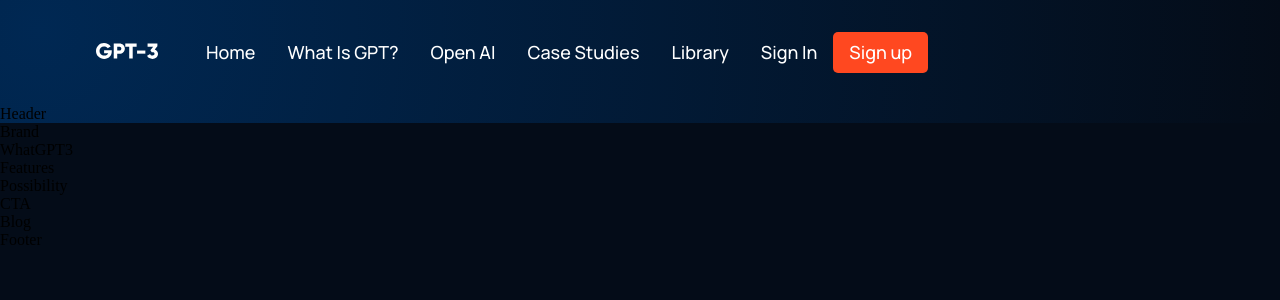
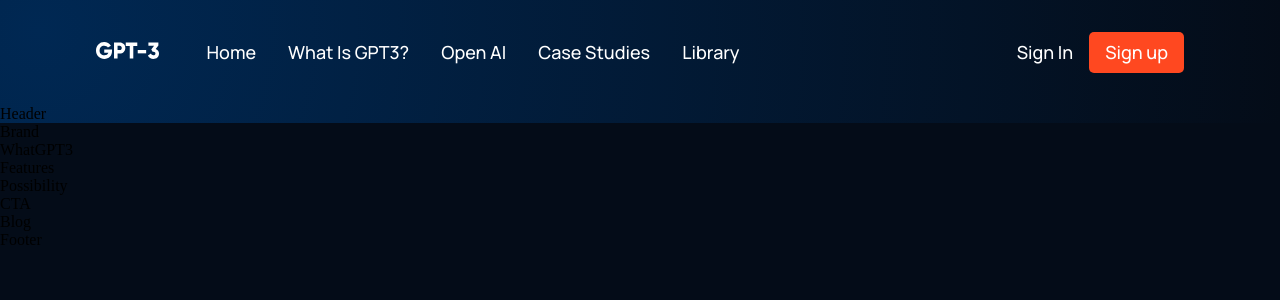
Before and after one commit to gsharma101/GPT3, a React (Create React App) app: page / in a window 1280 px wide. Shown: the top 300 px of the page. Built offline with nearby package versions, Linux system fonts and the light colour scheme.

Commit message:
navbar completed

```diff
--- a/src/components/navbar/Navbar.jsx
+++ b/src/components/navbar/Navbar.jsx
@@ -3,13 +3,21 @@
 import logo from "../../assets/logo.svg";
 import "./navbar.css";
 
-const Menu = () => (
-  <>
+const Navbar = () => {
+  const [toggleMenu, setToggleMenu] = useState(false);
+
+  return (
+    <div className="gpt3__navbar">
+      <div className="gpt3__navbar-links">
+        <div className="gpt3__navbar-links_logo">
+          <img src={logo} />
+        </div>
+        <div className="gpt3__navbar-links_container">
           <p>
             <a href="#home">Home</a>
           </p>
           <p>
-      <a href="#wgpt3">What is GPT?</a>
+            <a href="#wgpt3">What is GPT3?</a>
           </p>
           <p>
             <a href="#possibility">Open AI</a>
@@ -20,26 +28,11 @@
           <p>
             <a href="#blog">Library</a>
           </p>
-  </>
-);
-
-// ? BEM Block Element Modifier
-
-const Navbar = () => {
-  const [toggleMenu, setToggleMenu] = useState(false);
-
-  return (
-    <div className="gpt3__navbar">
-      <div className="gpt3__navbar-links">
-        <div className="gpt3__navbar-links_logo">
-          <img src={logo} alt="logo" />
         </div>
-        <div className="gpt3__navbar-links_container">
-          <Menu />
       </div>
       <div className="gpt3__navbar-sign">
         <p>Sign in</p>
-          <button type="button">Sign up </button>
+        <button type="button">Sign up</button>
       </div>
       <div className="gpt3__navbar-menu">
         {toggleMenu ? (
@@ -58,15 +51,28 @@
         {toggleMenu && (
           <div className="gpt3__navbar-menu_container scale-up-center">
             <div className="gpt3__navbar-menu_container-links">
-                <Menu />
+              <p>
+                <a href="#home">Home</a>
+              </p>
+              <p>
+                <a href="#wgpt3">What is GPT3?</a>
+              </p>
+              <p>
+                <a href="#possibility">Open AI</a>
+              </p>
+              <p>
+                <a href="#features">Case Studies</a>
+              </p>
+              <p>
+                <a href="#blog">Library</a>
+              </p>
+            </div>
             <div className="gpt3__navbar-menu_container-links-sign">
               <p>Sign in</p>
-                  <button type="button">Sign up </button>
-                </div>
+              <button type="button">Sign up</button>
             </div>
           </div>
         )}
-        </div>
       </div>
     </div>
   );
--- a/src/components/navbar/navbar.css
+++ b/src/components/navbar/navbar.css
@@ -2,6 +2,7 @@
     display: flex;
     justify-content: space-between;
     align-items: center;
+
     padding: 2rem 6rem;
 }
 
@@ -17,13 +18,8 @@
 }
 
 .gpt3__navbar-links_logo img {
-    width: 62px;
-    height: 16px;
-}
-
-.gpt_navbar-links_container {
-    display: flex;
-    flex-direction: row;
+    width: 62.56px;
+    height: 16.02px;
 }
 
 .gpt3__navbar-links_container {
@@ -46,6 +42,7 @@
     font-size: 18px;
     line-height: 25px;
     text-transform: capitalize;
+
     margin: 0 1rem;
     cursor: pointer;
 }
@@ -53,24 +50,85 @@
 .gpt3__navbar-sign button,
 .gpt3__navbar-menu_container button {
     padding: 0.5rem 1rem;
-    left: 1153px;
-    top: 55px;
     color: #fff;
+    background: #FF4820;
     font-family: var(--font-family);
     font-weight: 500;
-    background: #ff4820;
     font-size: 18px;
-    font-style: normal;
     line-height: 25px;
-    border: 0;
-    border-radius: 5px;
+    border: none;
     outline: none;
     cursor: pointer;
+    border-radius: 5px;
 }
 
-.gpt3__navbar-menu{
+.gpt3__navbar-menu {
     margin-left: 1rem;
 
     display: none;
     position: relative;
 }
+
+.gpt3__navbar-menu svg {
+    cursor: pointer;
+}
+
+.gpt3__navbar-menu_container {
+    display: flex;
+    justify-content: flex-end;
+    align-items: flex-end;
+    flex-direction: column;
+
+    text-align: end;
+    background: var(--color-footer);
+    padding: 2rem;
+    position: absolute;
+    right: 0;
+    top: 40px;
+    margin-top: 1rem;
+    min-width: 210px;
+    border-radius: 5px;
+    box-shadow: 0px 0px 5px rgba(0,0, 0,0.2);
+}
+
+.gpt3__navbar-menu_container p {
+    margin: 1rem 0;
+}
+
+.gpt3__navbar-menu_container-links-sign {
+    display: none;
+}
+
+@media screen and (max-width: 1050px) {
+    .gpt3__navbar-links_container {
+        display: none;
+    }
+
+    .gpt3__navbar-menu {
+        display: flex;
+    }
+}
+
+@media screen and (max-width: 700px) {
+    .gpt3__navbar {
+        padding: 2rem 4rem;
+    }
+}
+
+@media screen and (max-width: 550px) {
+    .gpt3__navbar {
+        padding: 2rem;
+    }
+
+    .gpt3__navbar-sign {
+        display: none;
+    }
+
+    .gpt3__navbar-menu_container {
+        top: 20px;
+    }
+
+    .gpt3__navbar-menu_container-links-sign {
+        display: block;
+    }
+}
```
Lines whose indentation alone changed are shown as unchanged.
